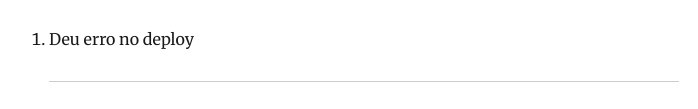
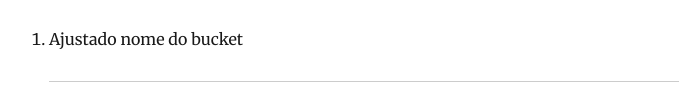
Before and after one commit to igorferreira/dio-blog, a Gatsby site: page /Primeiro-Post/ in a window 1280 px wide. Shown: the part 992-1101 px from the top of the page, without its empty margins (276-974 px from the left). Built offline with nearby package versions, Linux system fonts and the light colour scheme; Gatsby itself is replaced by a stand-in of ours; some packages are replaced by stand-ins of ours.

Commit message:
ajustado nome do bucket

```diff
--- a/content/blog/Primeiro-Post/index.md
+++ b/content/blog/Primeiro-Post/index.md
@@ -30,4 +30,4 @@ npm run build
 
 # Log das tentativas
 
-1. Deu erro no deploy
+1. Ajustado nome do bucket
```
